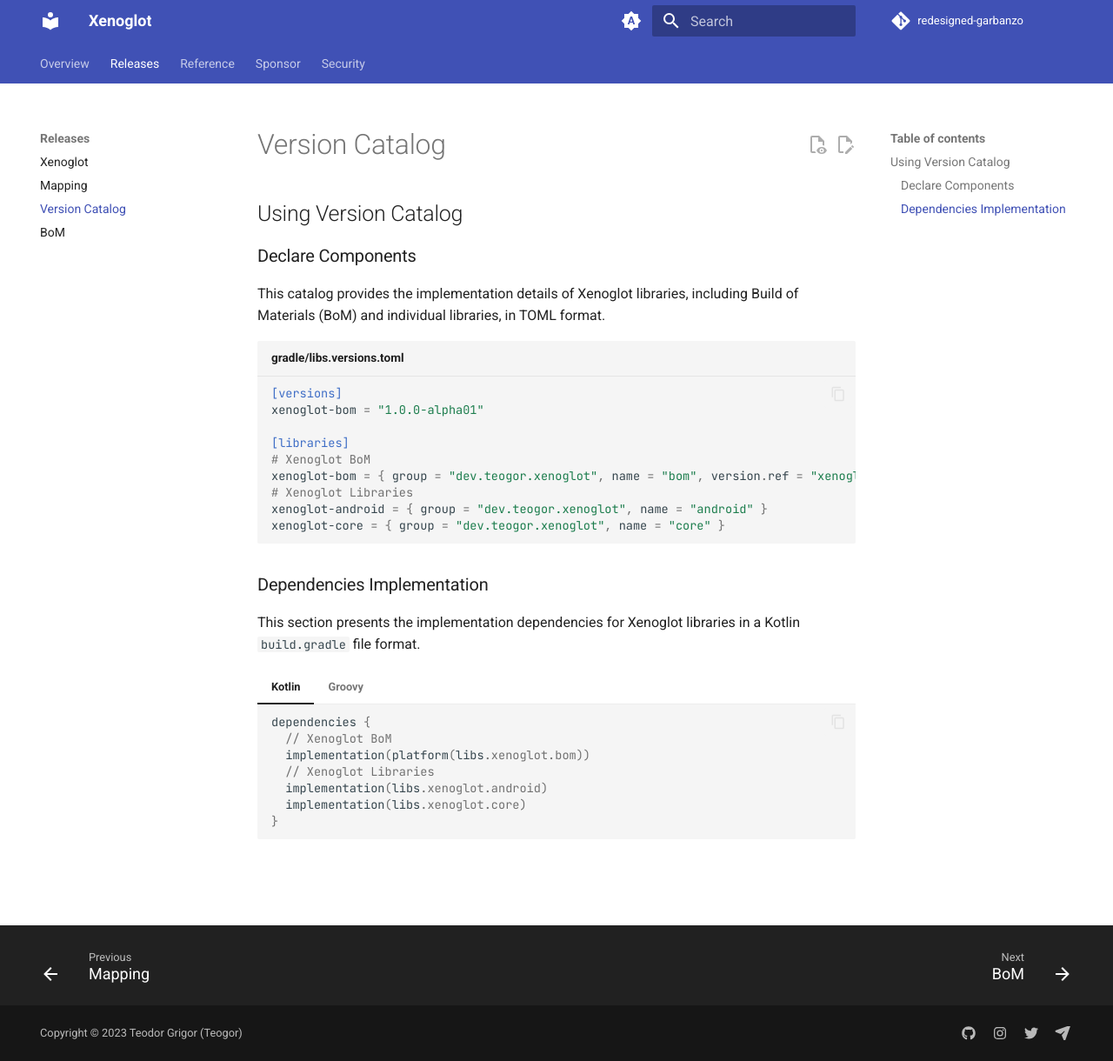
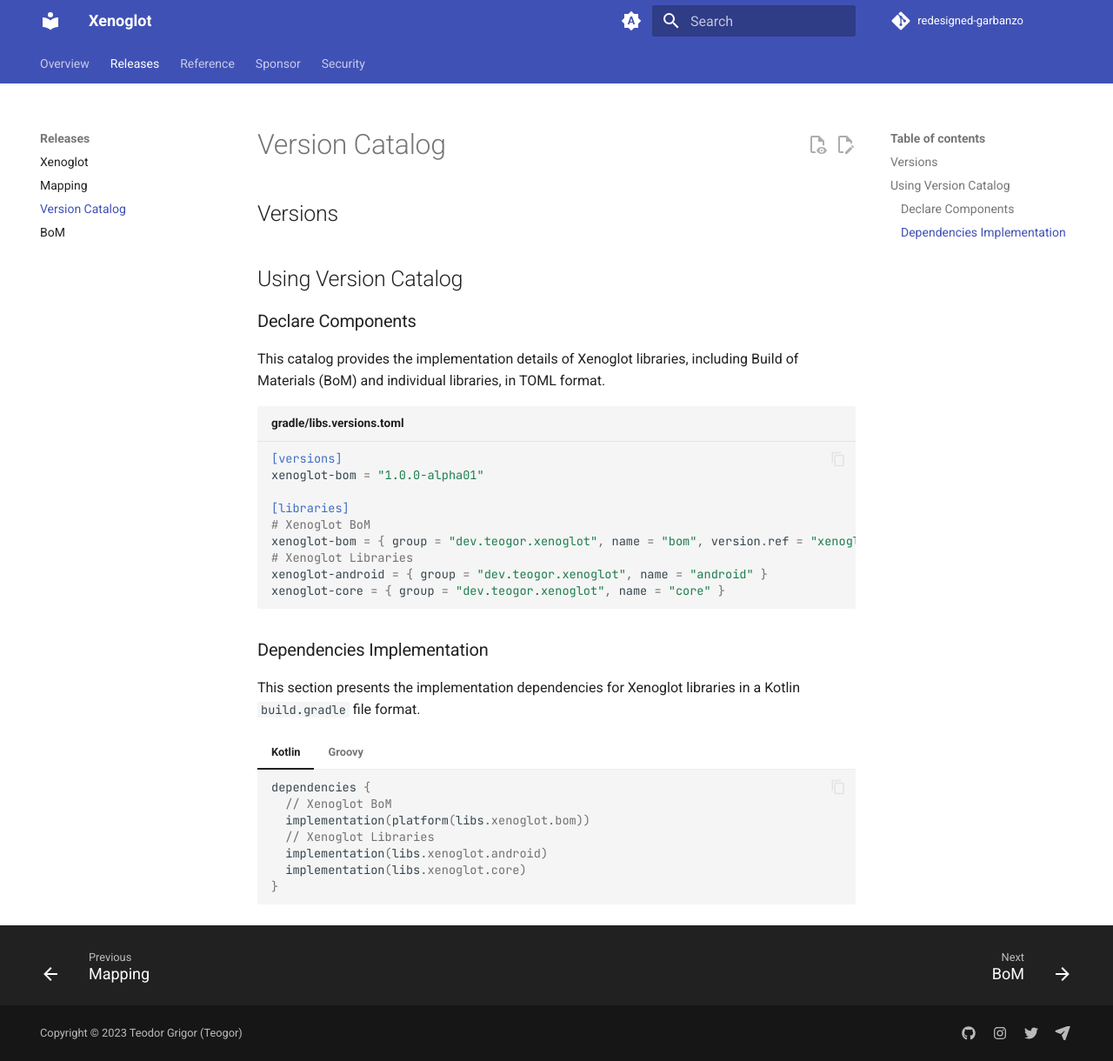
Before and after one commit to teogor/redesigned-garbanzo, an MkDocs documentation site: the page built from docs/version-catalog.md, in a window 1280 px wide and 1220 px high. Shown: the whole window at 87% size. Built offline with MkDocs 1.6.1 and Material for MkDocs 9.7.7, drawn with Linux system fonts in a browser that asks for light colours; comment, search, counter and statistics services are not loaded.

Commit message:
Update version-catalog.md

````diff
--- a/docs/version-catalog.md
+++ b/docs/version-catalog.md
@@ -1,3 +1,6 @@
+## Versions
+
+
 ## Using Version Catalog
 
 ### Declare Components
@@ -5,7 +8,7 @@
 This catalog provides the implementation details of Xenoglot libraries, including Build of
 Materials (BoM) and individual libraries, in TOML format.
 
-```toml  title="gradle/libs.versions.toml"
+```toml title="gradle/libs.versions.toml"
 [versions]
 xenoglot-bom = "1.0.0-alpha01"
 
````
